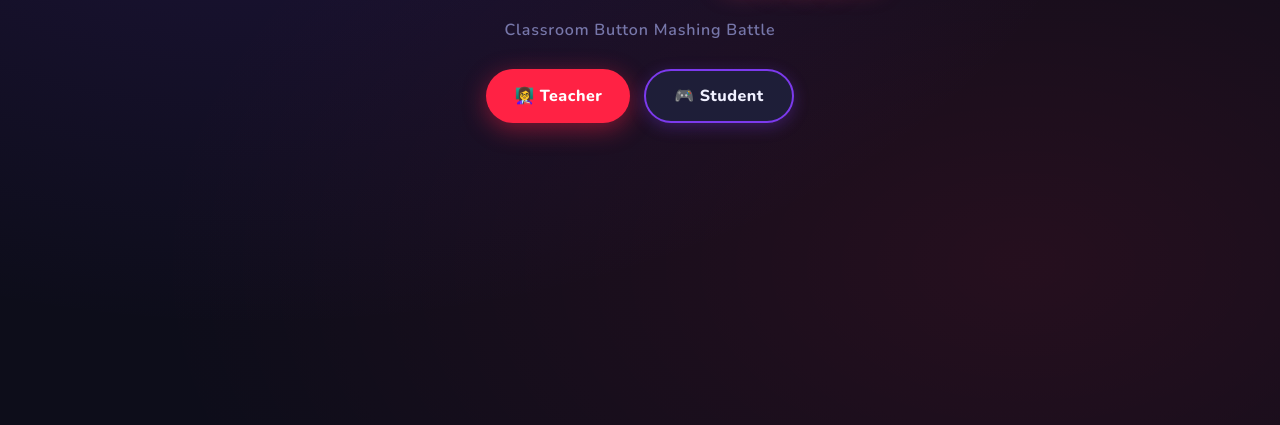
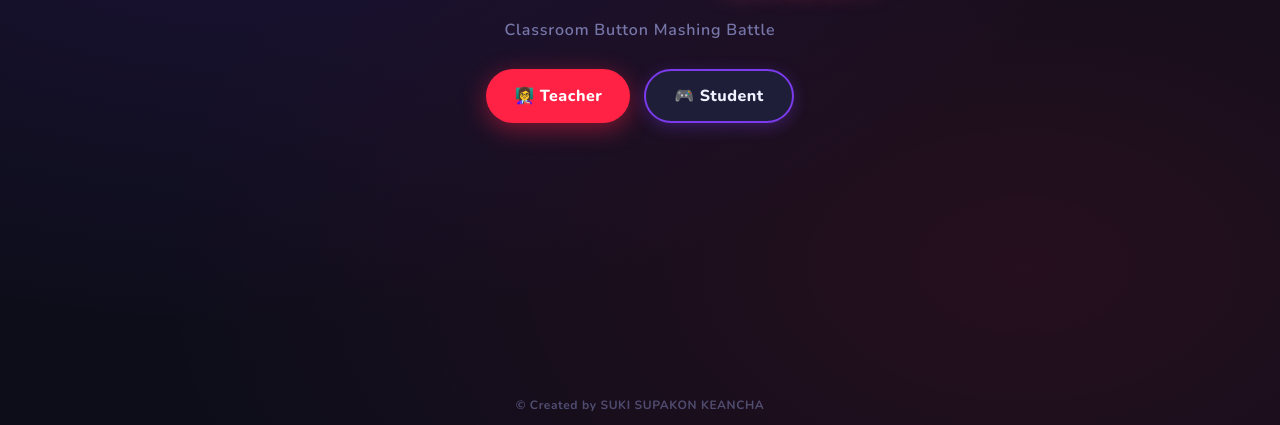
Before and after one commit to EDUENGCMU66/redbutton, a plain HTML site: page index.html in a window 1280 px wide. Shown: the part 375-800 px from the top of the page. Drawn offline with nearby package versions, Linux system fonts and the light colour scheme.

Commit message:
Update index.html

```diff
--- a/index.html
+++ b/index.html
@@ -385,6 +385,21 @@
 
   /* ── EMPTY STATE ── */
   .empty-state { color: var(--muted); font-weight: 700; font-size: 0.9rem; text-align: center; padding: 24px; }
+/* ── COPYRIGHT FOOTER ── */
+  .copyright-footer {
+    position: fixed;
+    bottom: 12px;
+    left: 0;
+    width: 100%;
+    text-align: center;
+    font-size: 0.75rem;
+    color: var(--muted);
+    font-weight: 700;
+    letter-spacing: 0.05em;
+    z-index: 1000;
+    pointer-events: none; /* เพื่อไม่ให้ตัวหนังสือไปขัดขวางการกดปุ่ม */
+    opacity: 0.6;
+  }
 </style>
 </head>
 <body>
@@ -897,5 +912,6 @@ window.addEventListener('load', () => {
   }
 });
 </script>
+  <div class="copyright-footer">© Created by SUKI SUPAKON KEANCHA</div>
 </body>
 </html>
```
